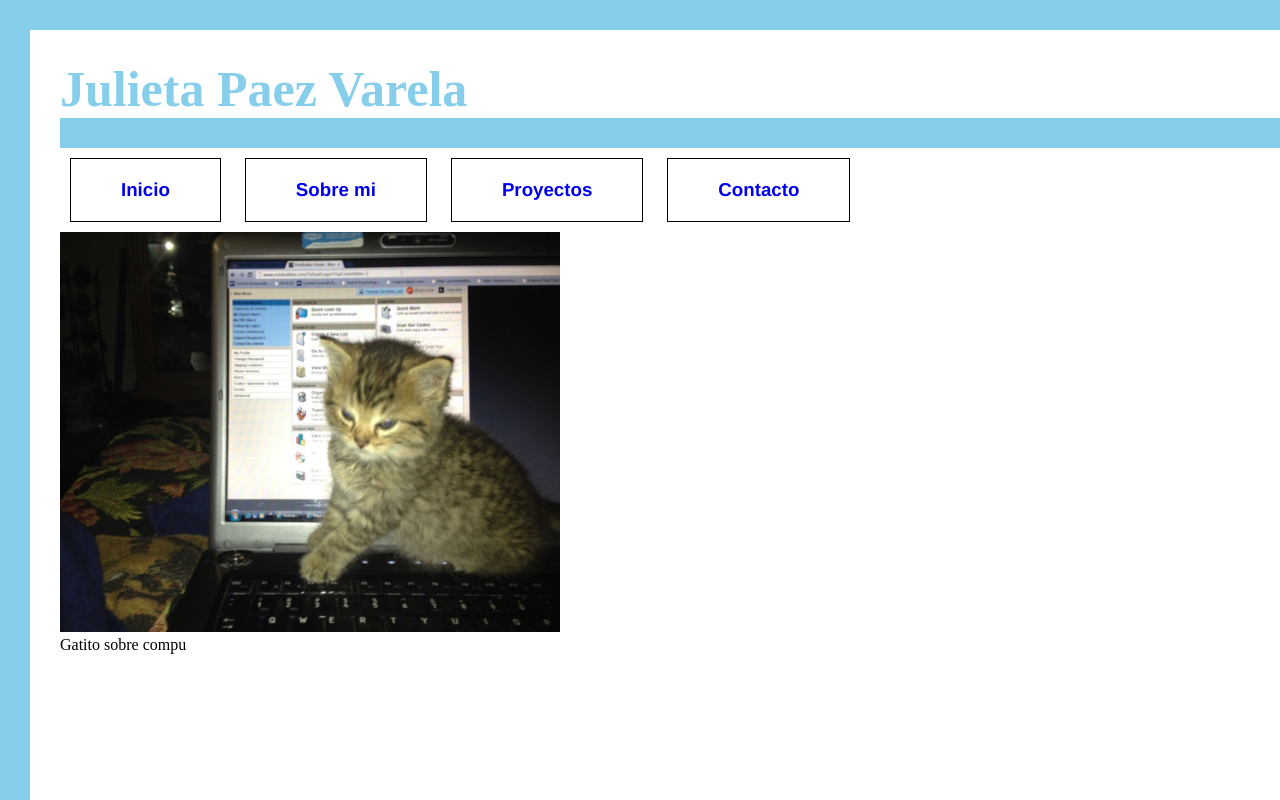
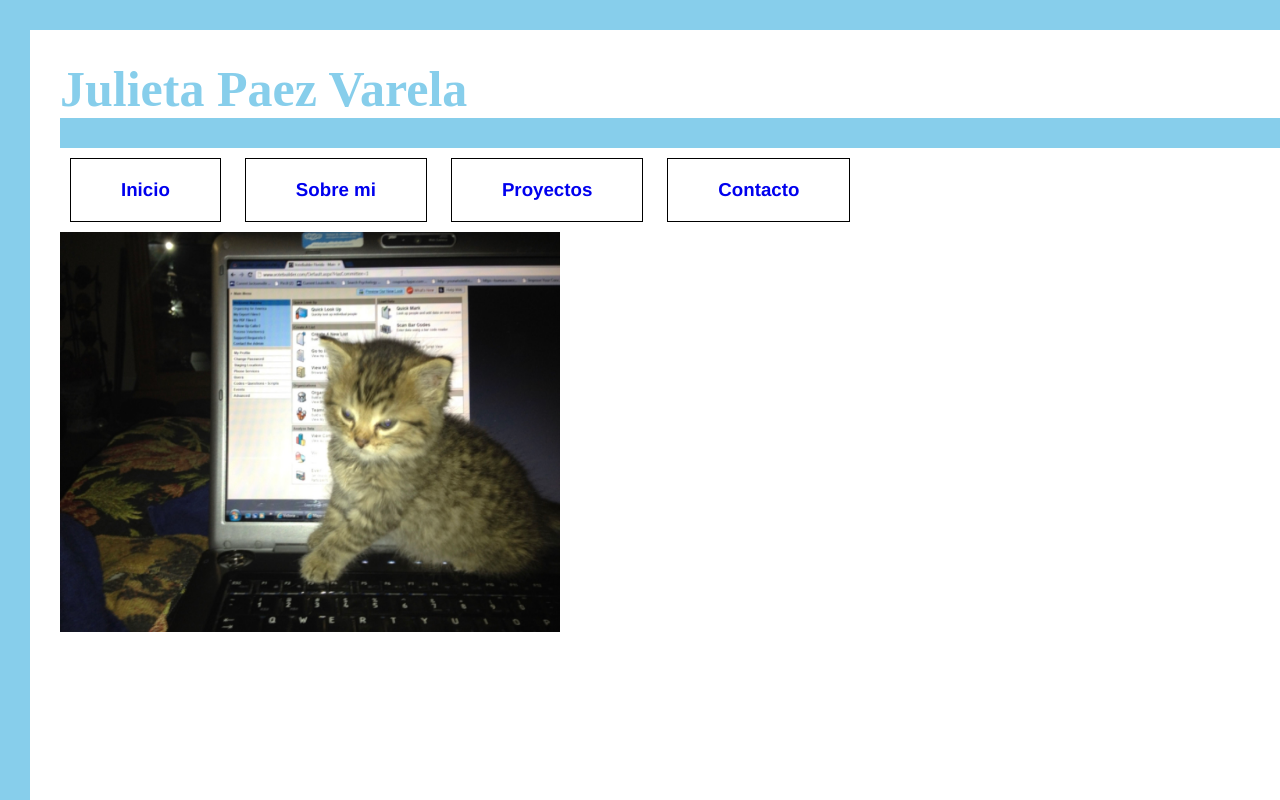
Before and after one commit to Julipaezva/Compu3, a plain HTML site: page index.html in a window 1280 px wide. Shown: the top 800 px of the page. Drawn offline with Linux system fonts and the light colour scheme; a web font is replaced by a local one.

Commit message:
correcciones aplicadas

```diff
--- a/index.html
+++ b/index.html
@@ -24,7 +24,6 @@
             <section>
                 <img src="img/gatito sobre compu.jpg" src="" width="500" height="400" alt="imagen gatito sobre compu"/>
                 <div class="texto-ppal">
-                    <p>Gatito sobre compu</p>
                 </div>
             </article>
         </section>
```
